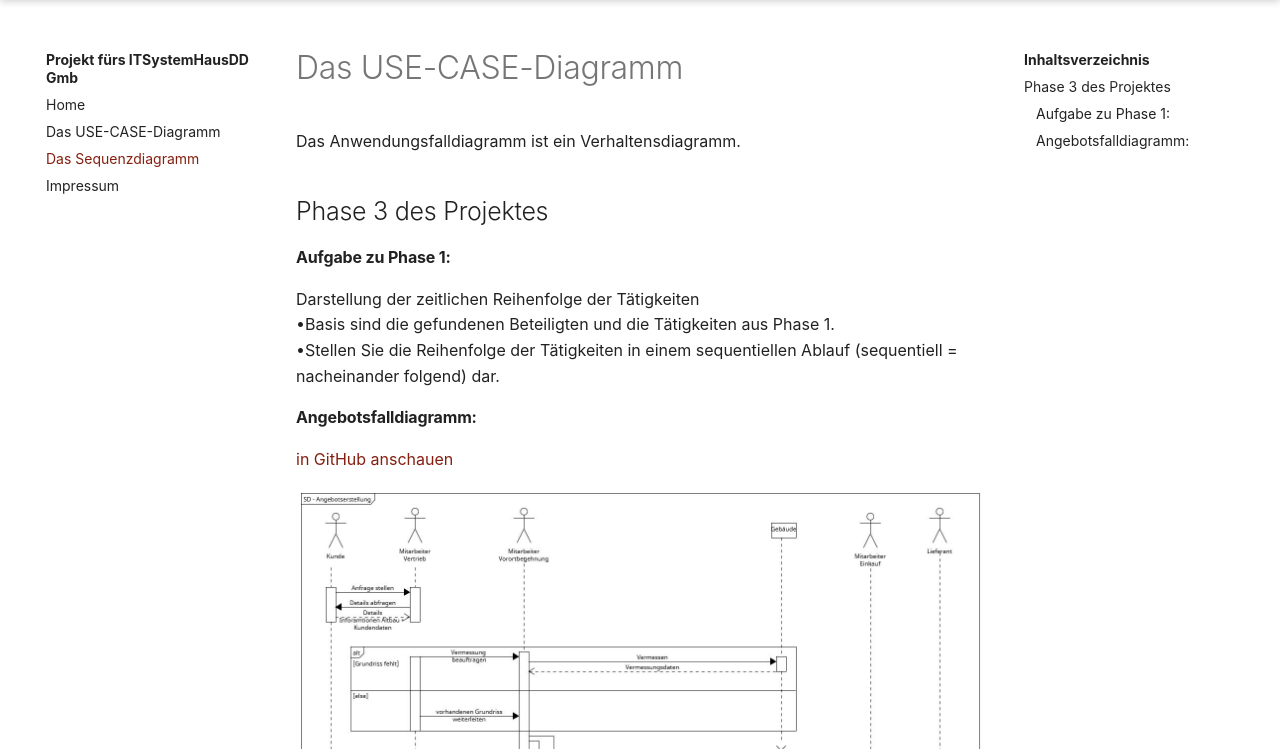
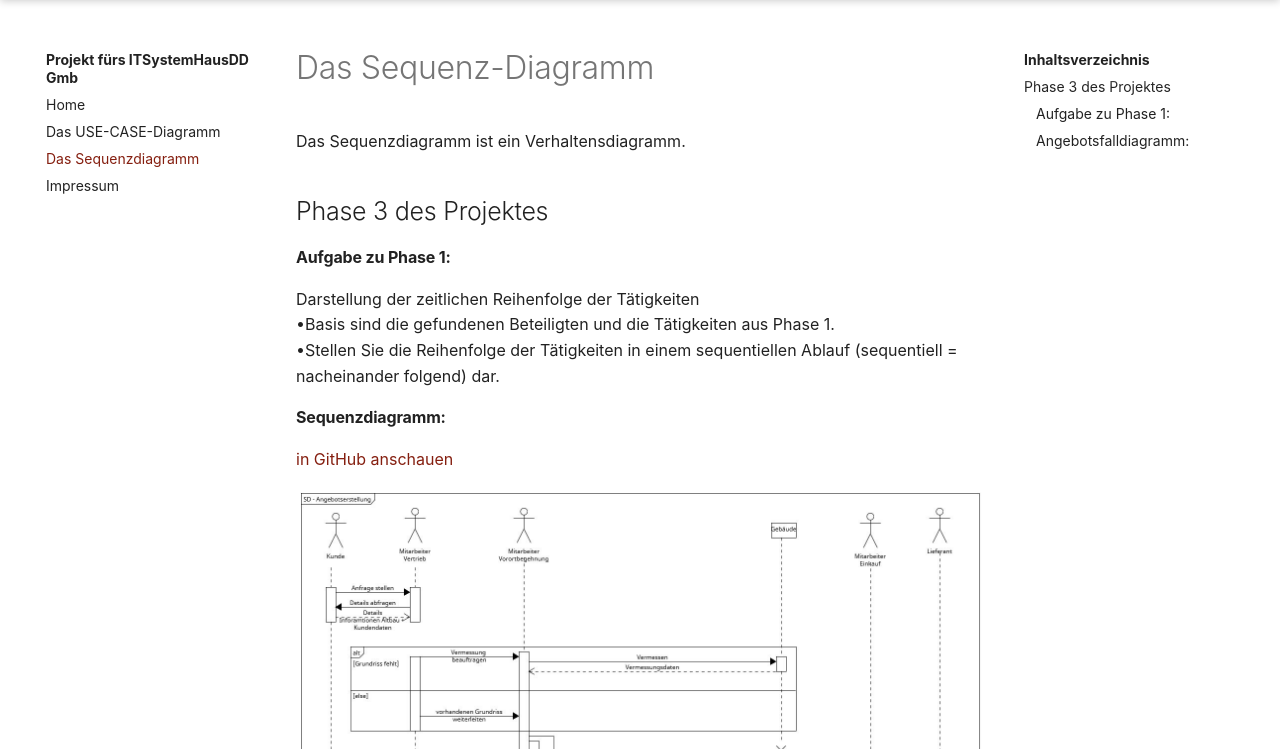
Before and after one commit to koestnerfl/SoftwareDD-GmbH, a plain HTML site: page Sequenz/sequenz/index.html in a window 1280 px wide. Shown: the part 51-800 px from the top of the page. Drawn offline with Linux system fonts and the light colour scheme.

Commit message:
Update index.html

```diff
--- a/Sequenz/sequenz/index.html
+++ b/Sequenz/sequenz/index.html
@@ -358,14 +358,14 @@
 
 
 
-<h1 id="das-use-case-diagramm">Das USE-CASE-Diagramm</h1>
-<p>Das Anwendungsfalldiagramm ist ein Verhaltensdiagramm.</p>
+<h1 id="das-use-case-diagramm">Das Sequenz-Diagramm</h1>
+<p>Das Sequenzdiagramm ist ein Verhaltensdiagramm.</p>
 <h2 id="phase-3-des-projektes">Phase 3 des Projektes</h2>
 <h4 id="aufgabe-zu-phase-1">Aufgabe zu Phase 1:</h4>
 <p>Darstellung der zeitlichen Reihenfolge der Tätigkeiten <br>
 •Basis sind die gefundenen Beteiligten und die Tätigkeiten aus Phase 1. <br>
 •Stellen Sie die Reihenfolge der Tätigkeiten in einem sequentiellen Ablauf (sequentiell = nacheinander folgend) dar.</p>
-<h4 id="angebotsfalldiagramm">Angebotsfalldiagramm:</h4>
+<h4 id="sequenzdiagramm">Sequenzdiagramm:</h4>
 <p><a href="https://github.com/koestnerfl/SoftwareDD-GmbH/blob/master/Sequenz_Dia.png">in GitHub anschauen</a></p>
 <p><img alt="Sequenzdiagramm" src="../PNG/Sequenz_Dia.jpg" /></p>
 
```
